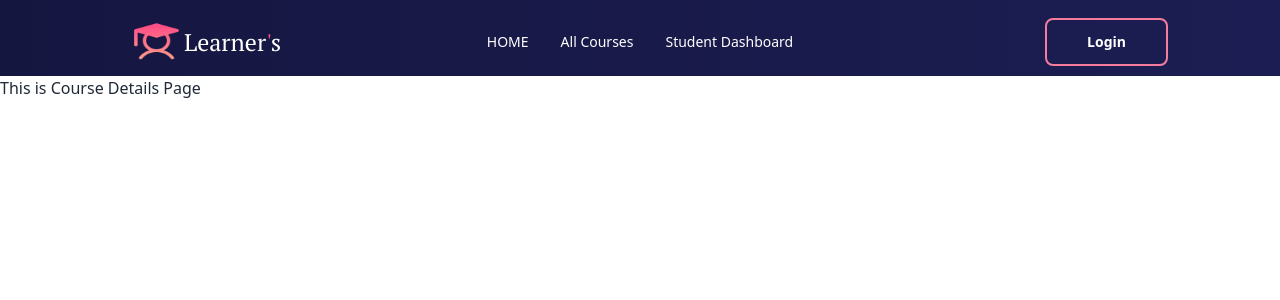
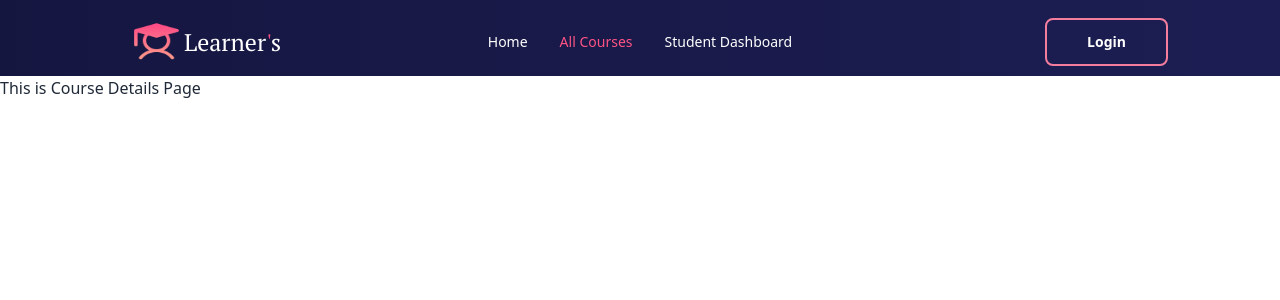
Before and after one commit to dev-hafiz/Course-Management-React, a React (Vite) app: page /courses/32358964876858770 in a window 1280 px wide. Shown: the top 300 px of the page. Built offline with nearby package versions, Linux system fonts and the light colour scheme.

Commit message:
Implement Search Functionality to query course by course name and Instructor name

```diff
--- /dev/null
+++ b/src/App.jsx
@@ -0,0 +1,11 @@
+import Home from "./pages/home/Home";
+
+function App() {
+  return (
+    <>
+      <Home />
+    </>
+  );
+}
+
+export default App;
--- a/src/components/Searchbar.jsx
+++ b/src/components/Searchbar.jsx
@@ -1,9 +1,12 @@
-const Searchbar = () => {
+/* eslint-disable react/prop-types */
+const Searchbar = ({ searchQuery, handleSearch }) => {
   return (
     <div className="my-20 w-full">
       <label className="input input-bordered flex items-center gap-2">
         <input
           type="text"
+          value={searchQuery}
+          onChange={handleSearch}
           className="grow "
           placeholder="Search Course by course title or instructor name..."
         />
--- a/src/components/shared/Navbar.jsx
+++ b/src/components/shared/Navbar.jsx
@@ -1,5 +1,5 @@
 /* eslint-disable react/no-unescaped-entities */
-import { Link } from "react-router-dom";
+import { Link, NavLink } from "react-router-dom";
 import logo from "../../../public/logo.png";
 const Navbar = () => {
   return (
@@ -24,14 +24,28 @@ const Navbar = () => {
           </div>
           <ul
             tabIndex={0}
-            className="menu menu-sm dropdown-content bg-[#F47D9E] rounded-box z-[1] mt-3 w-52 p-2 shadow"
+            className="menu menu-sm dropdown-content bg-[#F47D9E]  z-[1] mt-3 w-52 p-2 shadow"
           >
             <li>
-              <Link to="/">HOME</Link>
+              <NavLink
+                to="/"
+                className={({ isActive }) =>
+                  isActive ? "text-[#FD5386]" : "text-white"
+                }
+              >
+                <button>Home</button>
+              </NavLink>
             </li>
 
             <li>
-              <Link to="/courses">All Courses</Link>
+              <NavLink
+                to="/courses"
+                className={({ isActive }) =>
+                  isActive ? "text-[#FD5386]" : "text-white"
+                }
+              >
+                <button>All Courses</button>
+              </NavLink>
             </li>
             <li>
               <a>Student Dashboard</a>
@@ -48,11 +62,25 @@ const Navbar = () => {
       <div className="navbar-center hidden lg:flex">
         <ul className="menu menu-horizontal px-1">
           <li>
-            <Link to="/">HOME</Link>
+            <NavLink
+              to="/"
+              className={({ isActive }) =>
+                isActive ? "text-[#FD5386]" : "text-white"
+              }
+            >
+              <button>Home</button>
+            </NavLink>
           </li>
 
           <li>
-            <Link to="/courses">All Courses</Link>
+            <NavLink
+              to="/courses"
+              className={({ isActive }) =>
+                isActive ? "text-[#FD5386]" : "text-white"
+              }
+            >
+              <button> All Courses</button>
+            </NavLink>
           </li>
           <li>
             <a>Student Dashboard</a>
--- a/src/pages/courses/Courses.jsx
+++ b/src/pages/courses/Courses.jsx
@@ -1,3 +1,4 @@
+/* eslint-disable no-unused-vars */
 /* eslint-disable react/no-children-prop */
 /* eslint-disable react/no-unknown-property */
 import Searchbar from "../../components/Searchbar";
@@ -8,7 +9,21 @@ import { Link } from "react-router-dom";
 
 const Courses = () => {
   const [courses, setCourses] = useState([]);
-  // console.log("Courses", courses);
+  const [searchQuery, setSearchQuery] = useState("");
+
+  console.log("searchQuery", searchQuery);
+
+  console.log("Courses", courses);
+
+  const handleSearch = (event) => {
+    setSearchQuery(event.target.value);
+  };
+
+  const filteredCourses = courses.filter(
+    (course) =>
+      course.name.toLowerCase().includes(searchQuery.toLowerCase()) ||
+      course.instructor.toLowerCase().includes(searchQuery.toLowerCase())
+  );
 
   useEffect(() => {
     fetch("http://localhost:5000/courses")
@@ -27,9 +42,10 @@ const Courses = () => {
   }, []);
   return (
     <div className="mx-5 md:mx-32 mt-10 mb-44 flex flex-col justify-center items-center gap-4">
-      <Searchbar />
+      <Searchbar searchQuery={searchQuery} handleSearch={handleSearch} />
       <div className="grid grid-cols-1 md:grid-cols-12 gap-4">
-        {courses?.map((course, index) => (
+        {filteredCourses.length > 0 ? (
+          filteredCourses.map((course, index) => (
             <div
               key={index}
               className="col-span-12 md:col-span-6  lg:col-span-3 mb-5"
@@ -58,7 +74,9 @@ const Courses = () => {
 
                   <span className="font-semibold">{course?.rating}</span>
                 </div>
-              <h2 className="font-roboto font-bold text-xl">{course?.name}</h2>
+                <h2 className="font-roboto font-bold text-xl">
+                  {course?.name}
+                </h2>
                 <p className="font-roboto font-normal text-sm my-2 text-[#282938]">
                   {course?.description.length > 105
                     ? `${course.description.slice(0, 105)}...`
@@ -138,7 +156,10 @@ const Courses = () => {
                 </Link>
               </div>
             </div>
-        ))}
+          ))
+        ) : (
+          <span className="loading loading-dots loading-lg bg-red-500"></span>
+        )}
       </div>
     </div>
   );
```
Lines whose indentation alone changed are shown as unchanged.
